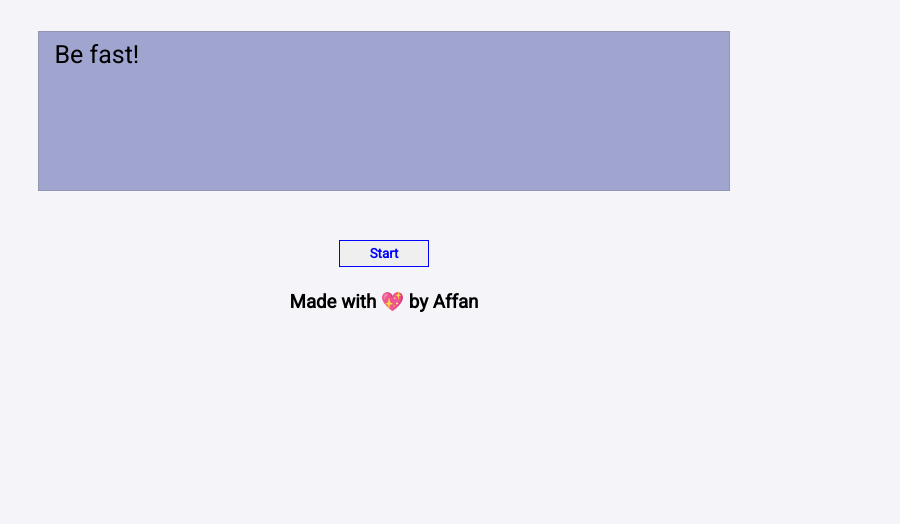
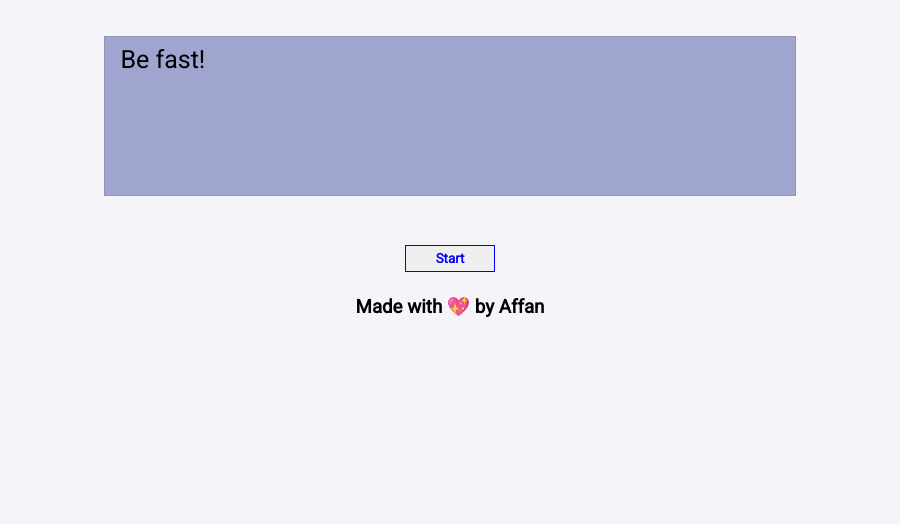
Before and after one commit to AffanTheBest/utilites, a plain HTML site: page typing-test/index.html in a window 768 px wide. Shown: the part 276-800 px from the top of the page, 900 px wide, since content can reach past the window. Drawn offline with Linux system fonts and the light colour scheme; no server answers.

Commit message:
Improved message handling.

```diff
--- a/typing-test/index.html
+++ b/typing-test/index.html
@@ -32,6 +32,14 @@
             /* text-align: center; */
             margin: 0 0 2rem 0;
         }
+        @media (min-width: 767px) {
+            #message{
+                width:900px;
+                text-align: center;
+                margin: 0 auto 0 auto;
+            }
+        }
+
         textarea{
             background: #9FA5CE;
             color: #000;
@@ -51,6 +59,10 @@
                 height: 20vh;
                 width: 90vw;
             }
+            #message{
+                /* text-align: center; */
+                font-size: 80%;
+                padding:5px;
         }
         button{
             border: 1px solid blue;
--- a/typing-test/script.js
+++ b/typing-test/script.js
@@ -9,12 +9,10 @@ function generateQuote() {
     fetch('https://type.fit/api/quotes')
     .then((response) =>  response.json())
     .then((actData) => {
-        console.log(actData);
         const playGame = () => {
             typedWords.focus();
             let randomQuote =  Math.round(Math.random() * actData.length);
             let randomQuote2 =  Math.round(Math.random() * actData.length);
-            // alert(actData[randomQuote].text.length + actData[randomQuote2].text.length);
             if (actData[randomQuote].text.length <= 150) {
                 message.innerText = actData[randomQuote].text + " " + actData[randomQuote2].text;
             }else{
@@ -35,7 +33,7 @@ function generateQuote() {
             let wordCount = wordCounter(totalString);
             let speed = Math.round((wordCount / totalTime) * 60);
 
-            let finalMessage =  "Nice You have typed " + wordCount + " words, at the speed of " + speed +"wpm .";
+            let finalMessage =  `Nice You have typed ${wordCount} words, at the speed of ${speed} wpm.`;
             finalMessage += compareWords(message.innerText, totalString);
             message.innerText = finalMessage;
         }
```
